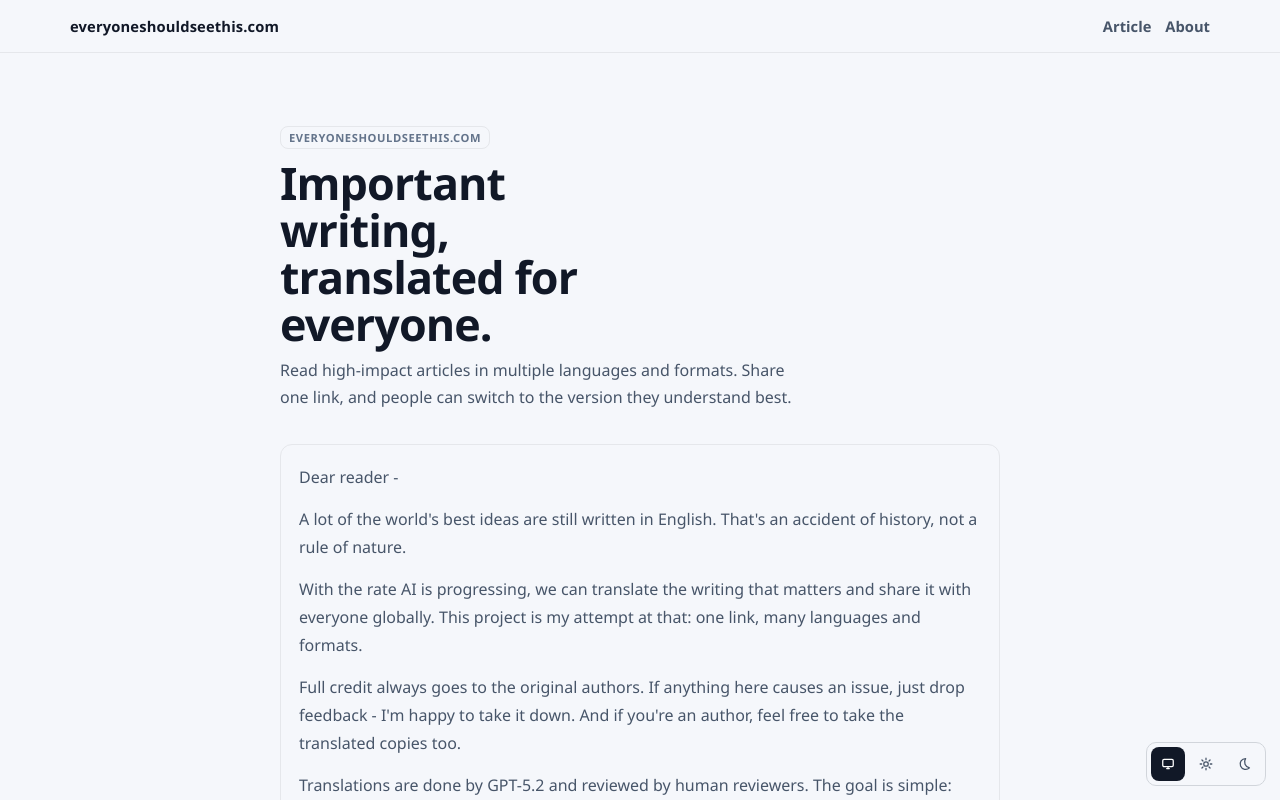
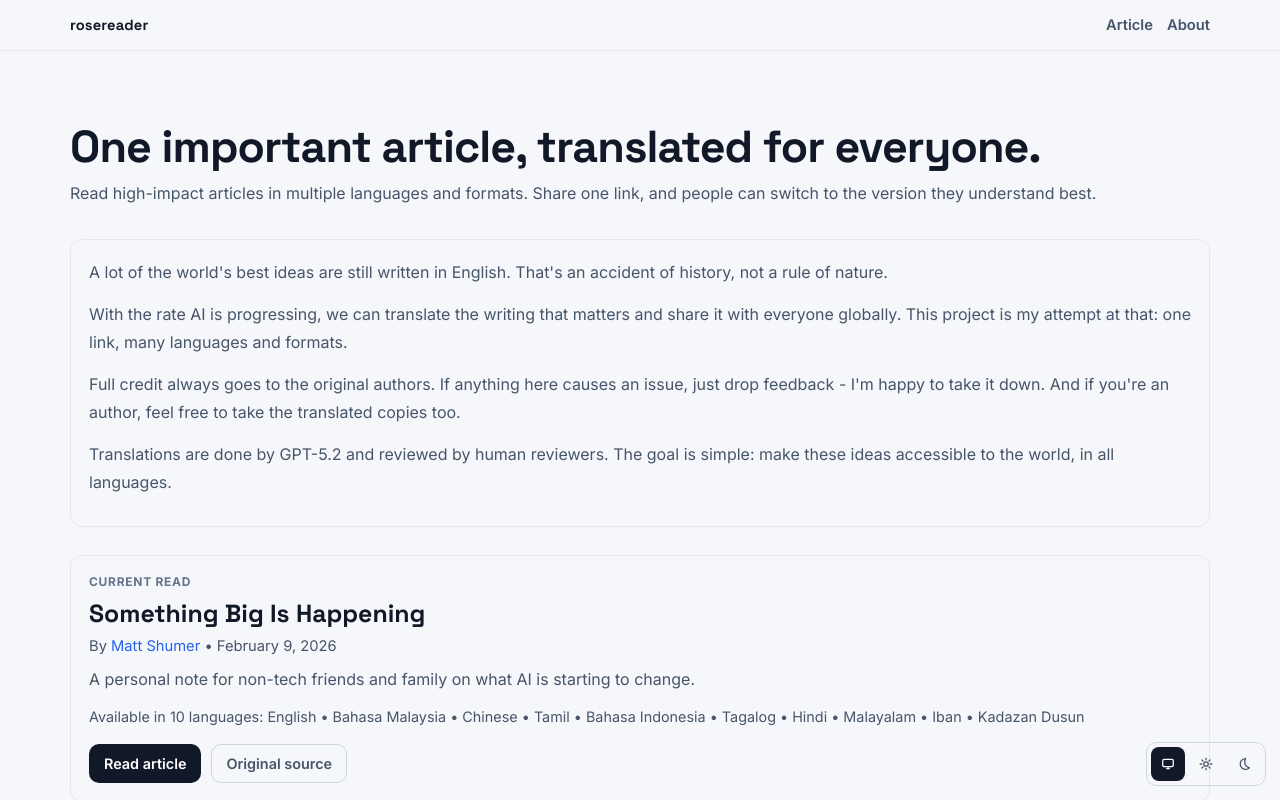
Before and after one commit to ashvinpraveen/rosereader, a Next.js app: page / in a window 1280 px wide. Shown: the top 800 px of the page. Built offline with nearby package versions, Linux system fonts and the light colour scheme.

Commit message:
Add Rosetta Stone blurb

```diff
--- a/app/globals.css
+++ b/app/globals.css
@@ -117,12 +117,24 @@
 
 body {
   margin: 0;
-  font-family: "Avenir Next", "Segoe UI", sans-serif;
+  font-family: var(--font-inter), "Segoe UI", sans-serif;
   background-color: var(--bg);
   color: var(--text-primary);
   min-height: 100vh;
   display: flex;
   flex-direction: column;
+}
+
+h1,
+h2,
+h3,
+h4,
+h5,
+h6,
+.title,
+.heroTitle,
+.siteBrand {
+  font-family: var(--font-heading), Georgia, serif;
 }
 
 html,
@@ -374,7 +386,7 @@ body:has(.articlePage) .siteHeader {
 }
 
 .homePage {
-  max-width: 760px;
+  max-width: 1180px;
 }
 
 .title {
@@ -402,14 +414,14 @@ body:has(.articlePage) .siteHeader {
   font-size: clamp(2rem, 5vw, 2.8rem);
   line-height: 1.05;
   letter-spacing: -0.02em;
-  max-width: 13ch;
+  max-width: none;
 }
 
 .heroLead {
   margin: 0;
   color: var(--text-secondary);
   line-height: 1.7;
-  max-width: 56ch;
+  max-width: none;
 }
 
 .homeIntro {
--- a/app/layout.js
+++ b/app/layout.js
@@ -3,6 +3,17 @@ import ThemeToggle from "../components/theme-toggle";
 import SiteFooter from "../components/site-footer";
 import SiteHeader from "../components/site-header";
 import { Analytics } from "@vercel/analytics/react";
+import { Inter, Space_Grotesk } from "next/font/google";
+
+const inter = Inter({
+  subsets: ["latin"],
+  variable: "--font-inter"
+});
+
+const spaceGrotesk = Space_Grotesk({
+  subsets: ["latin"],
+  variable: "--font-heading"
+});
 
 export const metadata = {
   title: {
@@ -23,7 +34,7 @@ export const viewport = {
 export default function RootLayout({ children }) {
   return (
     <html lang="en" suppressHydrationWarning>
-      <body>
+      <body className={`${inter.variable} ${spaceGrotesk.variable}`}>
         <script
           dangerouslySetInnerHTML={{
             __html: `
--- a/app/page.js
+++ b/app/page.js
@@ -23,9 +23,8 @@ export default async function HomePage() {
 
   if (!article) {
     return (
-      <main className="page homePage">
+      <main className="page pageWide homePage">
         <section className="homeIntro">
-          <p className="homeBadge">everyoneshouldseethis.com</p>
           <h1 className="heroTitle">No article published yet.</h1>
         </section>
       </main>
@@ -33,10 +32,9 @@ export default async function HomePage() {
   }
 
   return (
-    <main className="page homePage">
+    <main className="page pageWide homePage">
       <section className="homeIntro">
-        <p className="homeBadge">everyoneshouldseethis.com</p>
-        <h1 className="heroTitle">Important writing, translated for everyone.</h1>
+        <h1 className="heroTitle">One important article, translated for everyone.</h1>
         <p className="heroLead">
           Read high-impact articles in multiple languages and formats. Share one link,
           and people can switch to the version they understand best.
@@ -44,9 +42,6 @@ export default async function HomePage() {
       </section>
 
       <section className="homeMessage" aria-label="Site message">
-        <p className="homeMessageParagraph">
-          Dear reader -
-        </p>
         <p className="homeMessageParagraph">
           A lot of the world&apos;s best ideas are still written in English. That&apos;s an accident of
           history, not a rule of nature.
@@ -65,7 +60,6 @@ export default async function HomePage() {
           Translations are done by GPT-5.2 and reviewed by human reviewers. The goal is
           simple: make these ideas accessible to the world, in all languages.
         </p>
-        <p className="homeMessageSignature">- Ashvin</p>
       </section>
 
       <section className="focusSection" id="article" aria-label="Current article">
--- a/components/site-header.js
+++ b/components/site-header.js
@@ -5,7 +5,7 @@ export default function SiteHeader() {
     <header className="siteHeader">
       <div className="siteHeaderInner">
         <Link href="/" className="siteBrand" aria-label="Home">
-          everyoneshouldseethis.com
+          rosereader
         </Link>
 
         <nav className="siteNav" aria-label="Primary">
```
Also changed, not shown: app/about/page.js (+7 -0 lines).
